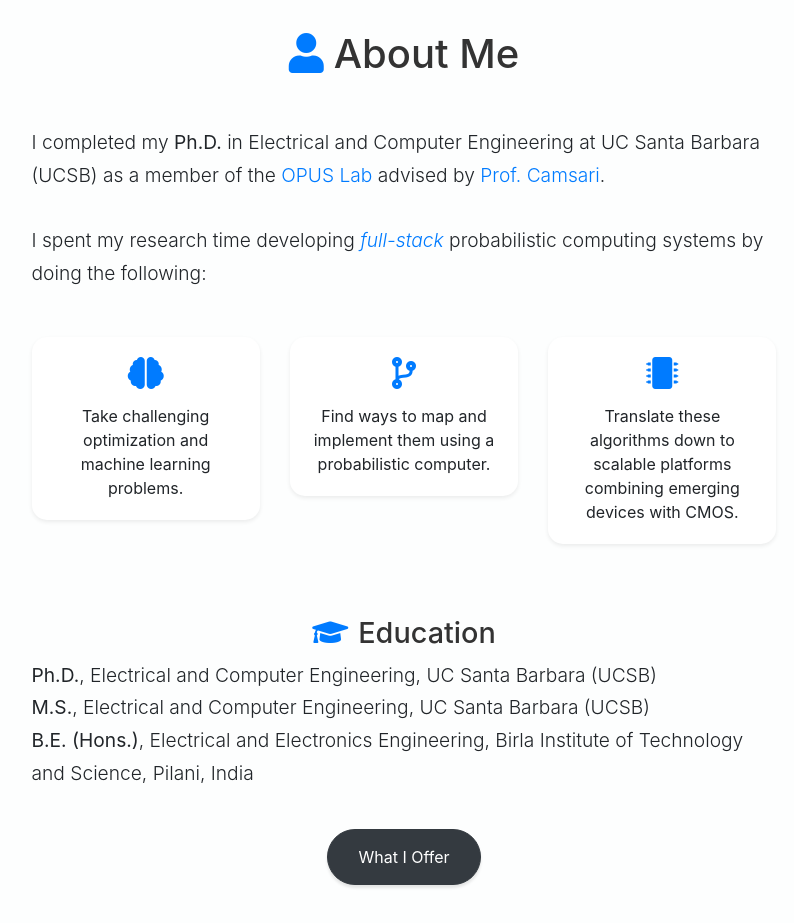
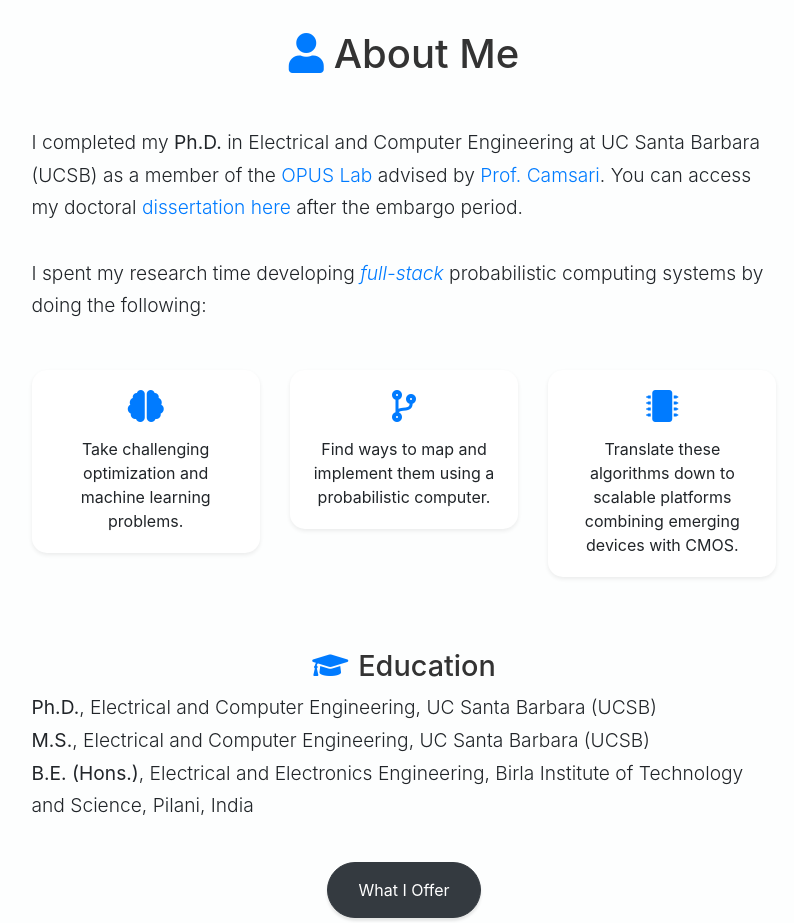
Before and after one commit to nihalssingh/nihalssingh.github.io, a website with bundled scripts: page index.html in a window 1280 px wide. Shown: the part 900-1823 px from the top of the page, without its empty margins (236-1030 px from the left). Built offline with nearby package versions, Linux system fonts and the light colour scheme; files whose address does not match are found by name.

Commit message:
Add link to doctoral dissertation in About section

```diff
--- a/index.html
+++ b/index.html
@@ -162,7 +162,7 @@
             <i class="fas fa-user" style="color: #007bff; margin-right: 10px;"></i>About Me
           </h2>
           <p class="lead mb-5 text-left" style="font-size: 1.2rem; line-height: 1.7;">
-            I completed my <b>Ph.D.</b> in Electrical and Computer Engineering at UC Santa Barbara (UCSB) as a member of the <a href="https://opus.ece.ucsb.edu/people/nihal-sanjay-singh" target="_blank">OPUS Lab</a> advised by <a href="https://opus.ece.ucsb.edu/people/kerem-camsari" target="_blank">Prof. Camsari</a>.
+            I completed my <b>Ph.D.</b> in Electrical and Computer Engineering at UC Santa Barbara (UCSB) as a member of the <a href="https://opus.ece.ucsb.edu/people/nihal-sanjay-singh" target="_blank">OPUS Lab</a> advised by <a href="https://opus.ece.ucsb.edu/people/kerem-camsari" target="_blank">Prof. Camsari</a>. You can access my doctoral <a href="https://www.proquest.com/docview/3335542636" target="_blank">dissertation here</a> after the embargo period.
             <br><br>
             I spent my research time developing <i style="color: #007bff;">full-stack</i> probabilistic computing systems by doing the following:
           </p>
```
